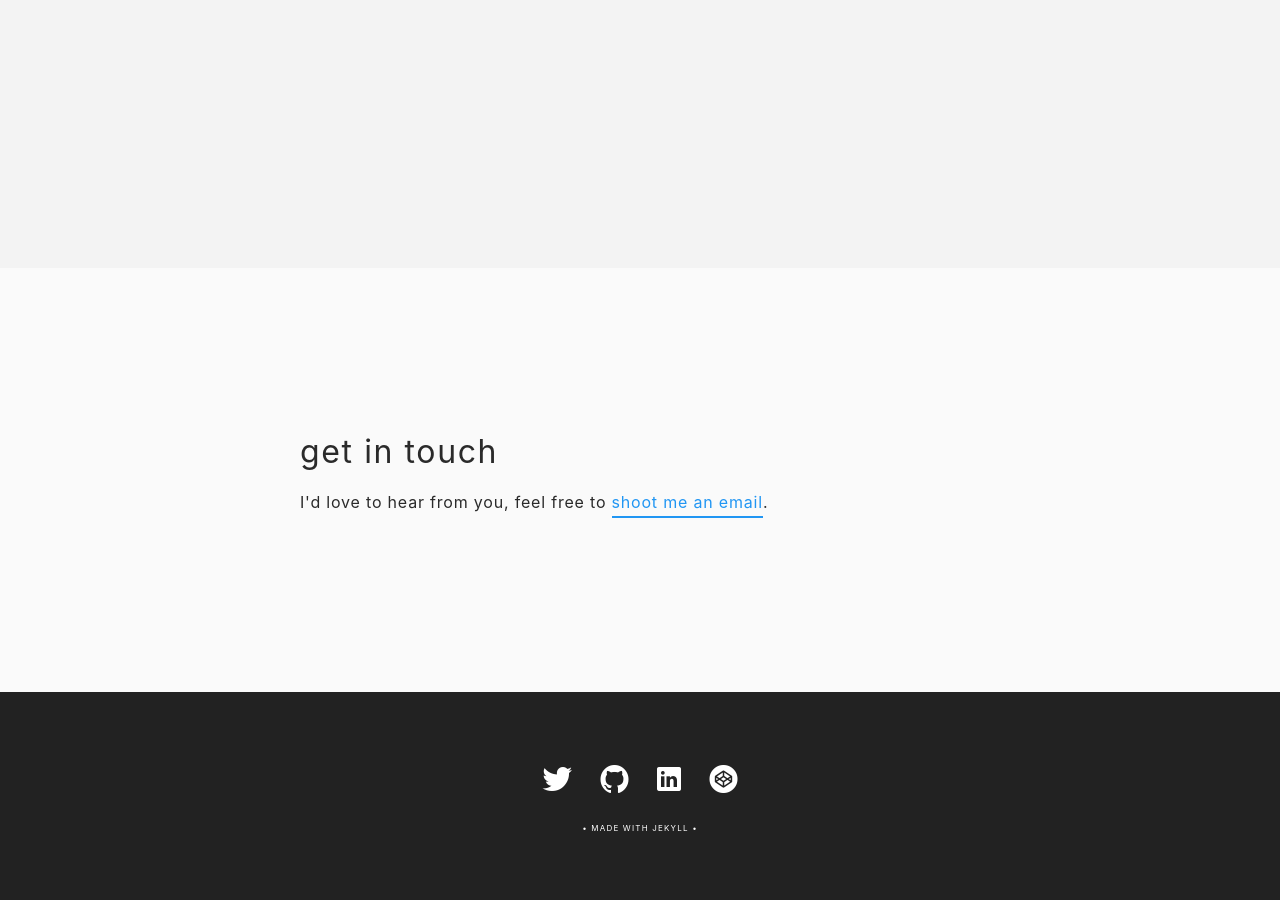
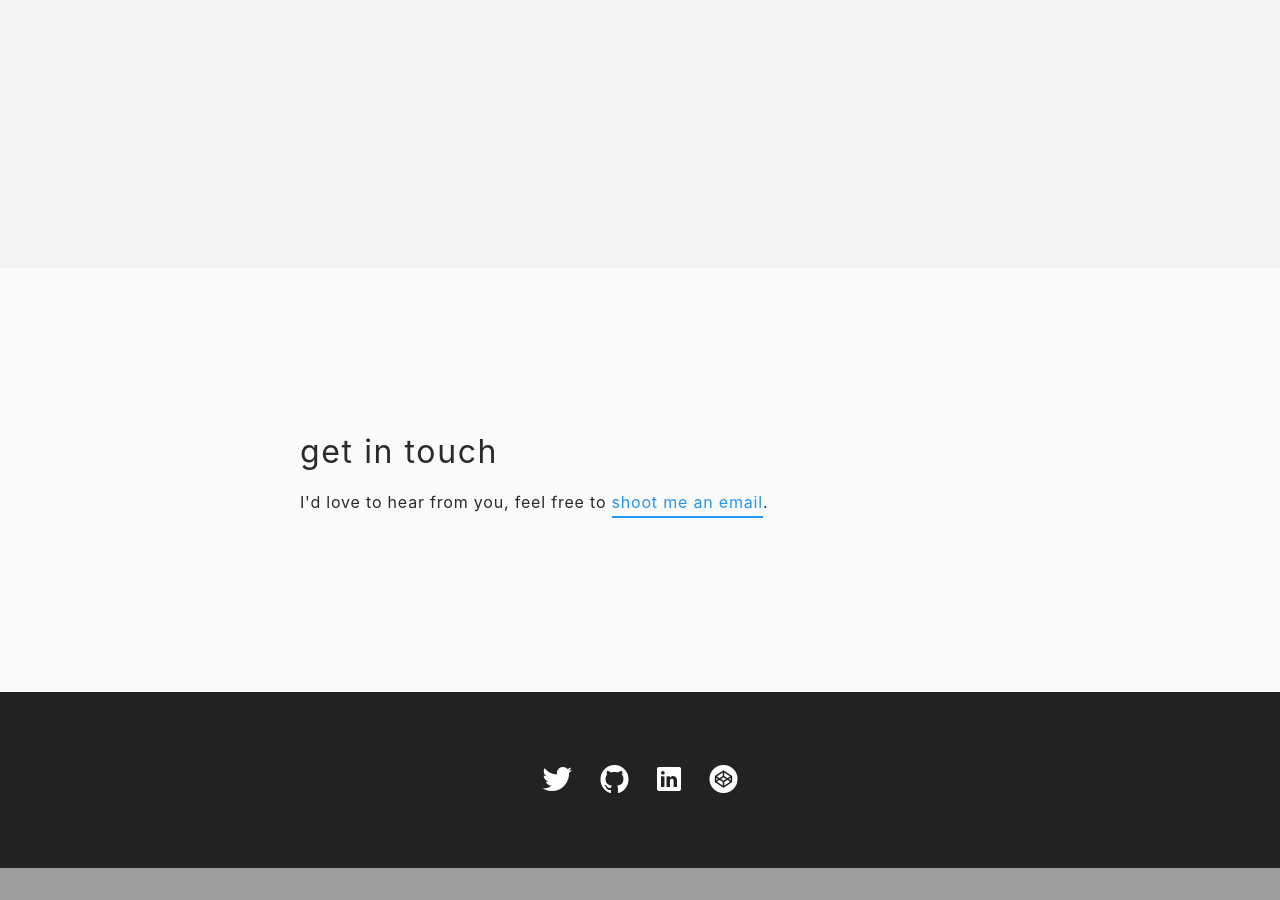
Before and after one commit to nxtonic/nxtonic.github.io, a Jekyll site: the page built from index.html, in a window 1280 px wide and 900 px high, scrolled down 3335 px. Built offline with Jekyll 4.4.1, drawn with Linux system fonts in a browser that asks for light colours; after the commit the page ends 4203 px from its top, so only the background shows below that.

Commit message:
fix:(footer) removed footnote

```diff
--- a/_includes/footer.html
+++ b/_includes/footer.html
@@ -6,6 +6,6 @@
       <a title="linkedin" href="http://au.linkedin.com/in/nxtonic"><i class="icon icon-big ion-social-linkedin"></i></a>
       <a title="codepen" href="http://codepen.io/nxtonic"><i class="icon icon-big ion-social-codepen"></i></a>
     </div>
-    <div class="footnote">&bull; made with <a class="wrap" target="_blank" href="http://jekyllrb.com/">jekyll</a> &bull;</div>
+    <!-- <div class="footnote">&bull; made with <a class="wrap" target="_blank" href="http://jekyllrb.com/">jekyll</a> &bull;</div> -->
   </div>
 </footer>
```
